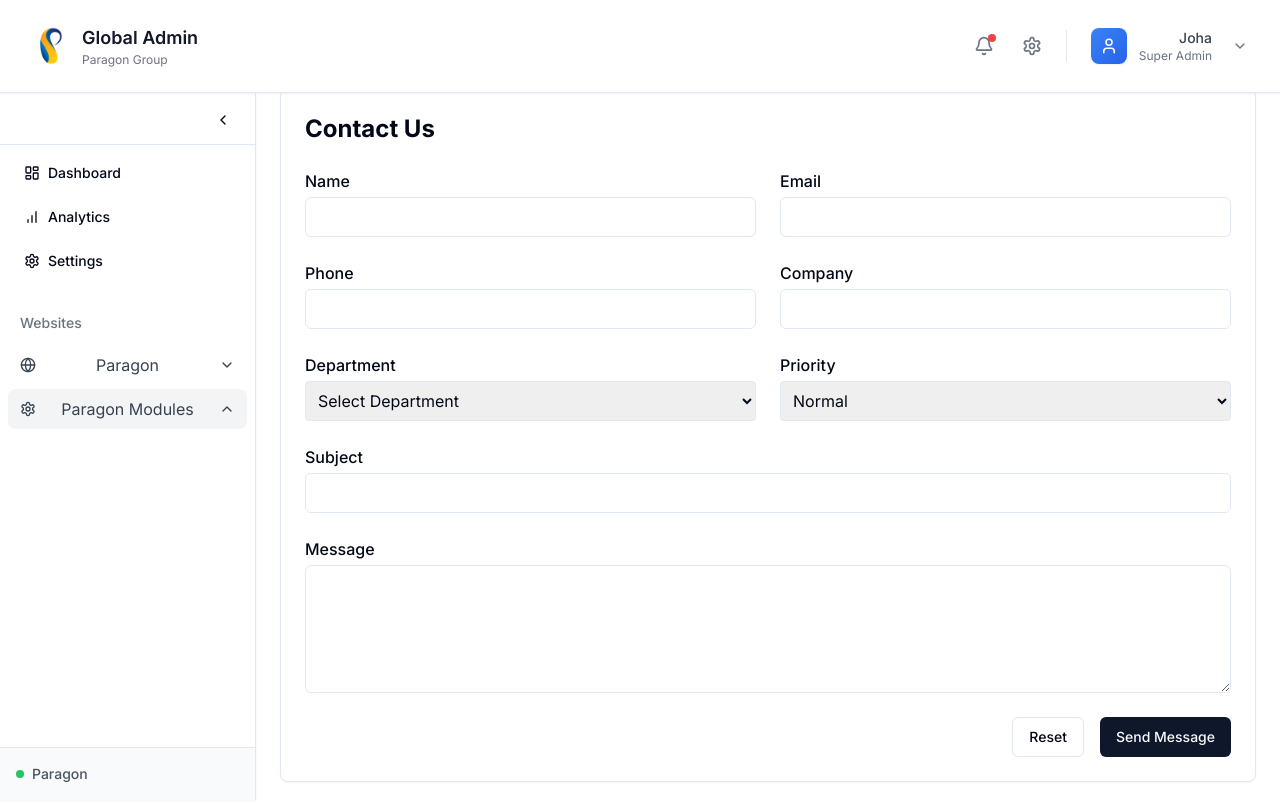
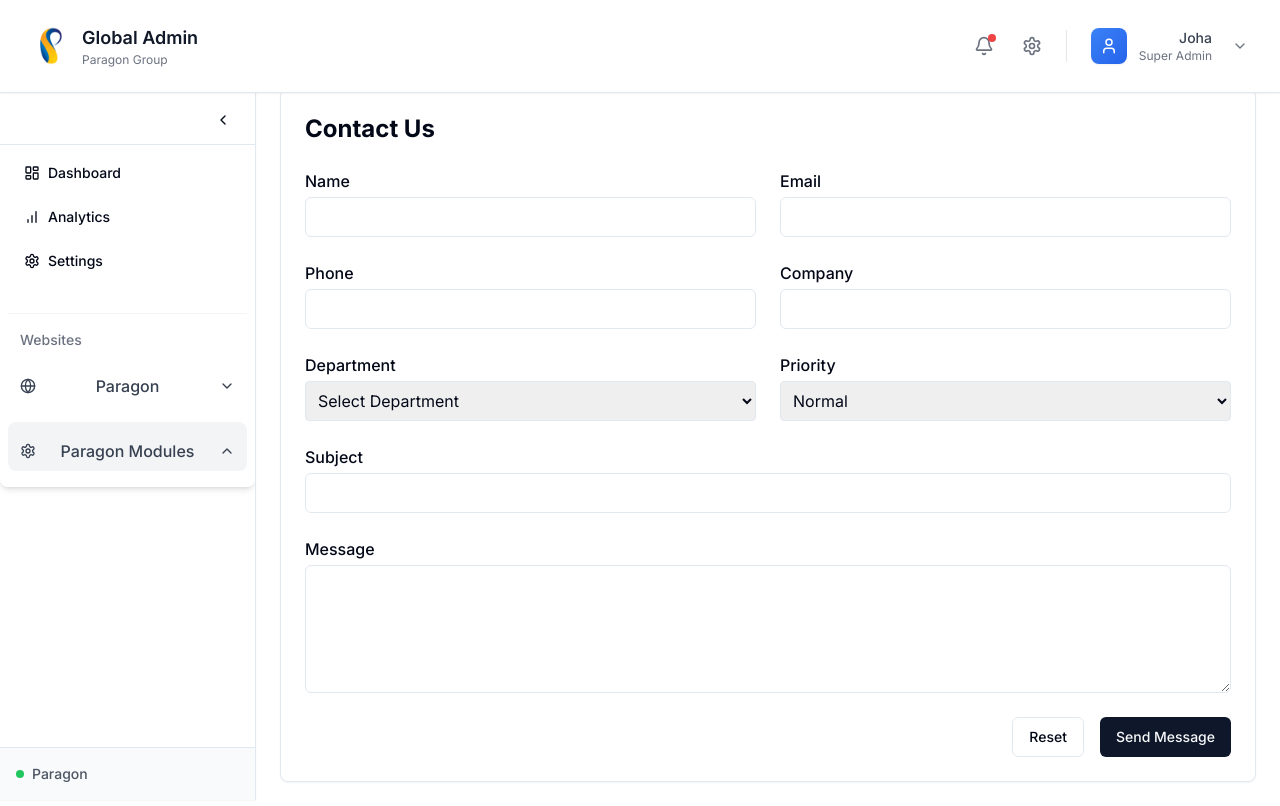
Before and after one commit to mahirr476/pg_admin, a Next.js app in the folder pg_admin/client/: page /admin/paragon/contact in a window 1280 px wide. Built offline with nearby package versions, Linux system fonts and the light colour scheme; sample sign-in values are in the browser's storage.

Commit message:
added some modification in navigation page

```diff
--- a/pg_admin/client/src/components/layout/Navigation.tsx
+++ b/pg_admin/client/src/components/layout/Navigation.tsx
@@ -1,8 +1,7 @@
-
 
 "use client"
 
-import { useState, useEffect } from 'react'
+import { useState, useEffect, useRef } from 'react'
 import { useRouter, usePathname } from 'next/navigation'
 import { Button } from "@/components/ui/button"
 import {
@@ -29,8 +28,44 @@ import { usePermissions } from '@/providers/permission-context'
 import { useWebsite } from '@/providers/WebsiteProvider'
 import Cookies from "js-cookie"
 
+// Types
+interface Website {
+  id: number;
+  name: string;
+  slug: string;
+}
+
+interface NavItem {
+  icon: React.ElementType;
+  label: string;
+  path: string;
+  requiredPermission: string;
+}
+
+interface WebsiteConfig {
+  name: string;
+  navItems: NavItem[];
+}
+
+interface WebsiteConfigs {
+  [key: string]: WebsiteConfig;
+}
+
+interface User {
+  role: string;
+  roleId: string;
+}
+
+interface Permissions {
+  [key: string]: boolean;
+}
+
+interface NavigationProps {
+  isSidebarOpen?: boolean;
+}
+
 // Website-specific configuration
-const websiteConfigs = {
+const websiteConfigs: WebsiteConfigs = {
   parasole: {
     name: 'Parasole',
     navItems: [
@@ -57,40 +92,48 @@ const websiteConfigs = {
   }
 }
 
-export function Navigation({ isSidebarOpen = true }) {
+export function Navigation({ isSidebarOpen = true }: NavigationProps) {
   const router = useRouter()
   const pathname = usePathname()
   const permissionsContext = usePermissions()
   const { selectedWebsite, setSelectedWebsite } = useWebsite()
 
   // Local state
-  const [openDropdowns, setOpenDropdowns] = useState({})
-  const [websiteList] = useState([
+  const [openDropdowns, setOpenDropdowns] = useState<Record<string, boolean>>({})
+  const [websiteList] = useState<Website[]>([
     { id: 1, name: 'Parasole', slug: 'parasole' },
     { id: 2, name: 'Paragon', slug: 'paragon' }
   ])
-  const [showUserManagement, setShowUserManagement] = useState(false)
-  const [currentUser, setCurrentUser] = useState(null)
-  const [isLoading, setIsLoading] = useState(true)
-  const [userPermissions, setUserPermissions] = useState(null)
+  const [showUserManagement, setShowUserManagement] = useState<boolean>(false)
+  const [currentUser, setCurrentUser] = useState<User | null>(null)
+  const [isLoading, setIsLoading] = useState<boolean>(true)
+  const [userPermissions, setUserPermissions] = useState<Permissions | null>(null)
+
+  // Refs for measuring dropdown heights
+  const userManagementRef = useRef<HTMLDivElement>(null)
+  const websiteSelectorRef = useRef<HTMLDivElement>(null)
+  const websiteModulesRef = useRef<HTMLDivElement>(null)
 
   // Toggle dropdown function
-  const toggleDropdown = (section) => {
+  const toggleDropdown = (section: string) => {
     setOpenDropdowns(prev => ({ ...prev, [section]: !prev[section] }))
   }
 
   // Check if path is active
-  const isActivePath = (path) => pathname?.startsWith(path)
+  const isActivePath = (path: string) => pathname?.startsWith(path) || false
 
   // Handle website selection
-  const handleWebsiteSelect = (website) => {
+  const handleWebsiteSelect = (website: Website) => {
     setSelectedWebsite(website)
-    toggleDropdown('WebsiteModules')
+    // Close the website selector dropdown
+    setOpenDropdowns(prev => ({ ...prev, 'WebsiteSelector': false }))
+    // Open the website modules dropdown
+    setOpenDropdowns(prev => ({ ...prev, 'WebsiteModules': true }))
     router.push(`/admin/${website.slug}/home`)
   }
 
   // Function to check if user has a specific permission
-  const hasPermission = (permission) => {
+  const hasPermission = (permission: string): boolean => {
     // Super Admin has all permissions
     if (currentUser?.role === "Super Admin") {
       return true
@@ -190,8 +233,7 @@ export function Navigation({ isSidebarOpen = true }) {
       const websiteFromUrl = websiteList.find(w => w.slug === slugFromUrl)
       if (websiteFromUrl) {
         setSelectedWebsite(websiteFromUrl)
-
-        // Open the Website Modules dropdown
+        // Automatically open the Website Modules dropdown when loading from URL
         setOpenDropdowns(prev => ({
           ...prev,
           'WebsiteModules': true
@@ -203,29 +245,33 @@ export function Navigation({ isSidebarOpen = true }) {
   // Loading state
   if (isLoading) {
     return (
-      <div className="p-4 flex items-center justify-center">
-        <Loader2 className="h-6 w-6 animate-spin text-blue-500" />
-        <span className="ml-2">Loading navigation...</span>
+      <div className="p-4 flex flex-col items-center justify-center h-64 bg-white/70 rounded-lg shadow-sm">
+        <div className="animate-spin">
+          <Loader2 className="h-8 w-8 text-blue-500" />
+        </div>
+        <span className="mt-4 text-gray-600">Loading navigation...</span>
       </div>
     )
   }
 
   return (
-    <nav className="p-2">
+    <nav className="p-2 bg-white/90 backdrop-blur-sm rounded-lg shadow-md transition-all duration-300 ease-in-out">
       <div className="space-y-6">
         {/* Basic Navigation Items */}
         <div className="space-y-1">
           {/* Dashboard (Always visible) */}
+          <div className="group">
             <Button
               variant="ghost"
-            className={`w-full justify-start gap-2 ${
-              isActivePath('/admin/dashboard') ? 'bg-blue-50 text-blue-600' : ''
+              className={`w-full justify-start gap-2 transition-all duration-150 group-hover:translate-x-1 ${
+                isActivePath('/admin/dashboard') ? 'bg-blue-50 text-blue-600 font-medium' : ''
               }`}
               onClick={() => router.push('/admin/dashboard')}
             >
               <LayoutDashboard className="h-4 w-4" />
               {isSidebarOpen && <span>Dashboard</span>}
             </Button>
+          </div>
 
           {/* USER MANAGEMENT - Only shown based on permission check */}
           {showUserManagement && (
@@ -235,37 +281,50 @@ export function Navigation({ isSidebarOpen = true }) {
                 className={`
                   w-full flex items-center gap-2 px-3 py-2
                   text-gray-700 hover:bg-gray-100 rounded-lg
-                  transition-colors duration-200
+                  transition-all duration-200 ease-in-out hover:translate-x-1
                   ${openDropdowns['UserManagement'] ? 'bg-gray-100' : ''}
-                  ${isActivePath('/admin/users') || isActivePath('/admin/manageUser') ? 'bg-blue-50 text-blue-600' : ''}
+                  ${isActivePath('/admin/users') || isActivePath('/admin/manageUser') ? 'bg-blue-50 text-blue-600 font-medium' : ''}
                 `}
               >
                 <Users className="h-4 w-4" />
                 {isSidebarOpen && (
                   <>
                     <span className="flex-1">User Management</span>
-                    <ChevronDown className="h-4 w-4" style={{ transform: openDropdowns['UserManagement'] ? 'rotate(180deg)' : 'rotate(0deg)' }} />
+                    <ChevronDown
+                      className={`h-4 w-4 transform transition-transform duration-300 ease-in-out ${openDropdowns['UserManagement'] ? 'rotate-180' : 'rotate-0'}`}
+                    />
                   </>
                 )}
               </button>
 
-              {isSidebarOpen && openDropdowns['UserManagement'] && (
-                <div className="mt-1 ml-4 space-y-1">
+              {isSidebarOpen && (
+                <div
+                  ref={userManagementRef}
+                  className={`overflow-hidden transition-all duration-300 ease-in-out ${
+                    openDropdowns['UserManagement']
+                      ? 'max-h-40 opacity-100'
+                      : 'max-h-0 opacity-0'
+                  }`}
+                >
+                  <div className="mt-1 ml-4 space-y-1 py-1">
+                    <div className="group transition-all duration-200 ease-in-out">
                       <Button
                         variant="ghost"
-                    className={`w-full justify-start gap-2 text-sm ${
-                      isActivePath('/admin/manageUser/users') ? 'bg-blue-50 text-blue-600' : ''
+                        className={`w-full justify-start gap-2 text-sm transition-all duration-200 group-hover:translate-x-1 ${
+                          isActivePath('/admin/manageUser/users') ? 'bg-blue-50 text-blue-600 font-medium' : ''
                         }`}
                         onClick={() => router.push('/admin/manageUser/users')}
                       >
                         <UserRound className="h-4 w-4" />
                         <span>All Users</span>
                       </Button>
+                    </div>
 
+                    <div className="group transition-all duration-200 ease-in-out">
                       <Button
                         variant="ghost"
-                    className={`w-full justify-start gap-2 text-sm ${
-                      isActivePath('/admin/manageUser/roles') ? 'bg-blue-50 text-blue-600' : ''
+                        className={`w-full justify-start gap-2 text-sm transition-all duration-200 group-hover:translate-x-1 ${
+                          isActivePath('/admin/manageUser/roles') ? 'bg-blue-50 text-blue-600 font-medium' : ''
                         }`}
                         onClick={() => router.push('/admin/manageUser/roles')}
                       >
@@ -273,27 +332,32 @@ export function Navigation({ isSidebarOpen = true }) {
                         <span>User Roles</span>
                       </Button>
                     </div>
+                  </div>
+                </div>
               )}
             </div>
           )}
 
           {/* Analytics */}
+          <div className="group">
             <Button
               variant="ghost"
-            className={`w-full justify-start gap-2 ${
-              isActivePath('/admin/analytics') ? 'bg-blue-50 text-blue-600' : ''
+              className={`w-full justify-start gap-2 transition-all duration-150 group-hover:translate-x-1 ${
+                isActivePath('/admin/analytics') ? 'bg-blue-50 text-blue-600 font-medium' : ''
               }`}
               onClick={() => router.push('/admin/analytics')}
             >
               <BarChart className="h-4 w-4" />
               {isSidebarOpen && <span>Analytics</span>}
             </Button>
+          </div>
 
           {/* Settings */}
+          <div className="group">
             <Button
               variant="ghost"
-            className={`w-full justify-start gap-2 ${
-              isActivePath('/admin/settings') ? 'bg-blue-50 text-blue-600' : ''
+              className={`w-full justify-start gap-2 transition-all duration-150 group-hover:translate-x-1 ${
+                isActivePath('/admin/settings') ? 'bg-blue-50 text-blue-600 font-medium' : ''
               }`}
               onClick={() => router.push('/admin/settings')}
             >
@@ -301,12 +365,13 @@ export function Navigation({ isSidebarOpen = true }) {
               {isSidebarOpen && <span>Settings</span>}
             </Button>
           </div>
+        </div>
 
         {/* Website Section */}
         {websiteList.length > 0 && (
-          <div className="space-y-1">
+          <div className="space-y-2 pt-2">
             {isSidebarOpen && (
-              <div className="px-3 py-2 text-sm font-medium text-gray-500">
+              <div className="px-3 py-2 text-sm font-medium text-gray-500 border-t border-gray-100 pt-4">
                 Websites
               </div>
             )}
@@ -317,9 +382,9 @@ export function Navigation({ isSidebarOpen = true }) {
               className={`
                 w-full flex items-center gap-2 px-3 py-2
                 text-gray-700 hover:bg-gray-100 rounded-lg
-                transition-colors duration-200
+                transition-all duration-200 ease-in-out hover:translate-x-1
                 ${openDropdowns['WebsiteSelector'] ? 'bg-gray-100' : ''}
-                ${selectedWebsite ? 'text-blue-600' : ''}
+                ${selectedWebsite ? 'text-blue-600 font-medium' : ''}
               `}
             >
               <Globe className="h-4 w-4" />
@@ -328,20 +393,30 @@ export function Navigation({ isSidebarOpen = true }) {
                   <span className="flex-1">
                     {selectedWebsite ? selectedWebsite.name : 'Select Website'}
                   </span>
-                  <ChevronDown className="h-4 w-4" style={{ transform: openDropdowns['WebsiteSelector'] ? 'rotate(180deg)' : 'rotate(0deg)' }} />
+                  <ChevronDown
+                    className={`h-4 w-4 transform transition-transform duration-300 ease-in-out ${openDropdowns['WebsiteSelector'] ? 'rotate-180' : 'rotate-0'}`}
+                  />
                 </>
               )}
             </button>
 
             {/* Website List Dropdown */}
-            {isSidebarOpen && openDropdowns['WebsiteSelector'] && (
+            {isSidebarOpen && (
+              <div
+                ref={websiteSelectorRef}
+                className={`overflow-hidden transition-all duration-300 ease-in-out ${
+                  openDropdowns['WebsiteSelector']
+                    ? 'max-h-40 opacity-100'
+                    : 'max-h-0 opacity-0'
+                }`}
+              >
                 <div className="ml-4 space-y-1 py-1">
                   {websiteList.map((website, index) => (
+                    <div key={index} className="group transition-all duration-200 ease-in-out">
                       <Button
-                    key={index}
                         variant="ghost"
-                    className={`w-full justify-start gap-2 text-sm ${
-                      selectedWebsite?.slug === website.slug ? 'bg-blue-50 text-blue-600' : ''
+                        className={`w-full justify-start gap-2 text-sm transition-all duration-200 group-hover:translate-x-1 ${
+                          selectedWebsite?.slug === website.slug ? 'bg-blue-50 text-blue-600 font-medium' : ''
                         }`}
                         onClick={() => handleWebsiteSelect(website)}
                       >
@@ -350,35 +425,48 @@ export function Navigation({ isSidebarOpen = true }) {
                         }`} />
                         <span>{website.name}</span>
                       </Button>
+                    </div>
                   ))}
+                </div>
               </div>
             )}
 
-            {/* Website Modules */}
+            {/* Website Modules - Only show when a website is selected */}
             {selectedWebsite && websiteConfigs[selectedWebsite.slug] && (
-              <>
+              <div className="opacity-100 transition-opacity duration-300 ease-in-out">
                 <button
                   onClick={() => toggleDropdown('WebsiteModules')}
                   className={`
-                    w-full flex items-center gap-2 px-3 py-2 mt-1
+                    w-full flex items-center gap-2 px-3 py-2 mt-2
                     text-gray-700 hover:bg-gray-100 rounded-lg
-                    transition-colors duration-200
+                    transition-all duration-200 ease-in-out hover:translate-x-1
+                    border-t border-gray-100 pt-4
                     ${openDropdowns['WebsiteModules'] ? 'bg-gray-100' : ''}
                   `}
                 >
                   <Settings className="h-4 w-4" />
                   {isSidebarOpen && (
                     <>
-                      <span className="flex-1">
+                      <span className="flex-1 font-medium">
                         {selectedWebsite.name} Modules
                       </span>
-                      <ChevronDown className="h-4 w-4" style={{ transform: openDropdowns['WebsiteModules'] ? 'rotate(180deg)' : 'rotate(0deg)' }} />
+                      <ChevronDown
+                        className={`h-4 w-4 transform transition-transform duration-300 ease-in-out ${openDropdowns['WebsiteModules'] ? 'rotate-180' : 'rotate-0'}`}
+                      />
                     </>
                   )}
                 </button>
 
                 {/* Website Module Items */}
-                {isSidebarOpen && openDropdowns['WebsiteModules'] && (
+                {isSidebarOpen && (
+                  <div
+                    ref={websiteModulesRef}
+                    className={`overflow-hidden transition-all duration-300 ease-in-out ${
+                      openDropdowns['WebsiteModules']
+                        ? 'max-h-96 opacity-100'
+                        : 'max-h-0 opacity-0'
+                    }`}
+                  >
                     <div className="ml-4 space-y-1 py-1">
                       {websiteConfigs[selectedWebsite.slug].navItems
                         .filter(item => {
@@ -399,22 +487,24 @@ export function Navigation({ isSidebarOpen = true }) {
                           return currentUser?.role === "Super Admin" || hasPermission(item.requiredPermission);
                         })
                         .map((item, index) => (
+                          <div key={index} className="group transition-all duration-200 ease-in-out">
                             <Button
-                          key={index}
                               variant="ghost"
-                          className={`w-full justify-start gap-2 text-sm ${
-                            isActivePath(item.path) ? 'bg-blue-50 text-blue-600' : ''
+                              className={`w-full justify-start gap-2 text-sm transition-all duration-200 group-hover:translate-x-1 ${
+                                isActivePath(item.path) ? 'bg-blue-50 text-blue-600 font-medium' : ''
                               }`}
                               onClick={() => router.push(item.path)}
                             >
                               <item.icon className="h-4 w-4" />
                               <span>{item.label}</span>
                             </Button>
+                          </div>
                         ))
                       }
                     </div>
+                  </div>
                 )}
-              </>
+              </div>
             )}
           </div>
         )}
```
Lines whose indentation alone changed are shown as unchanged.
